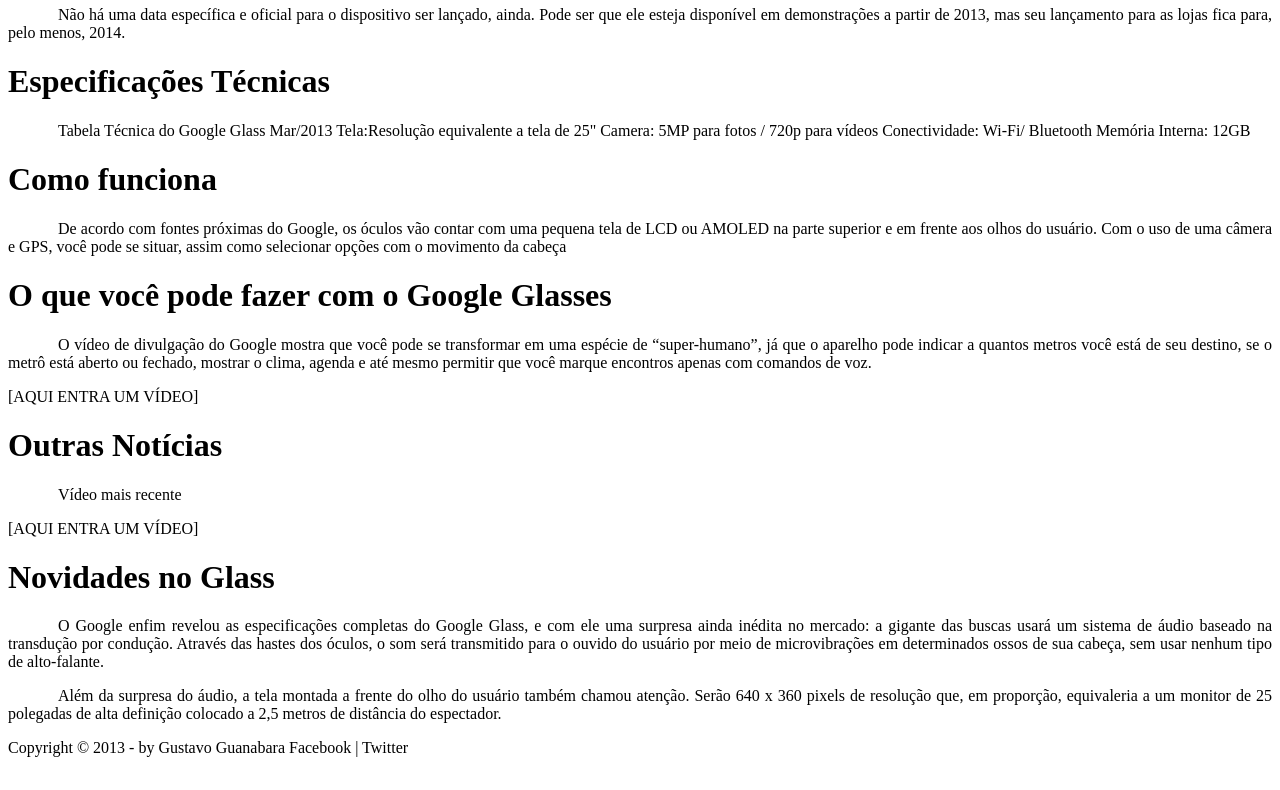
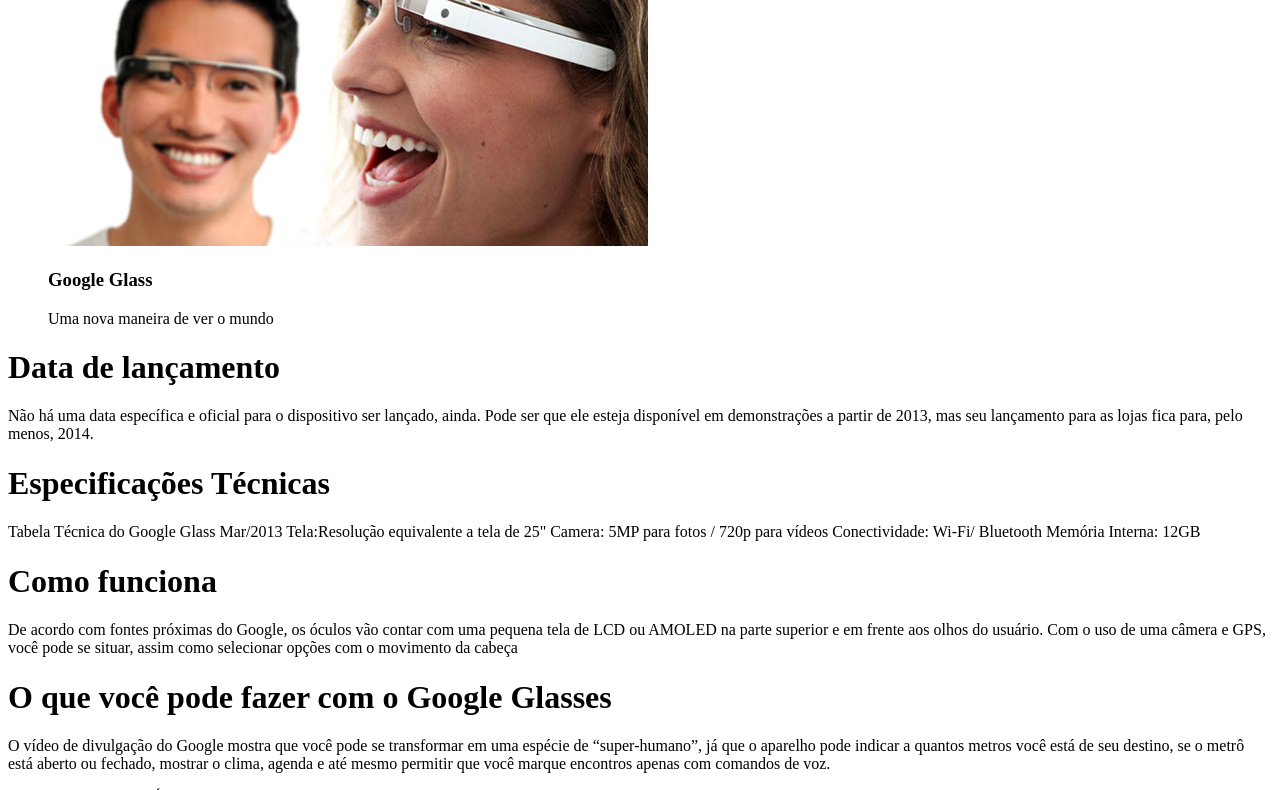
Before and after one commit to Tiagoksio/estudandoHTML_CSS_JS, a plain HTML site: page index.html in a window 1280 px wide. Shown: the part 654-1444 px from the top of the page. Before the commit the page ends 1419 px from the top, so only its background shows below. Drawn offline with Linux system fonts and the light colour scheme.

Commit message:
index estruturado

```diff
--- a/index.html
+++ b/index.html
@@ -5,12 +5,7 @@
     <meta http-equiv="X-UA-Compatible" content="IE=edge">
     <meta name="viewport" content="width=device-width, initial-scale=1.0">
     <title>Tudo sobre Google Glass</title>
-    <style>
-        p {
-            text-align: justify;
-            text-indent: 50px;
-        }
-    </style>
+    <link rel="stylesheet" type="text/css" href="_css/estilo.css">
 </head>
 <body>
 <div id="interface">
@@ -34,9 +29,15 @@
 
 <h2>O que é</h2>
 <p>O Google Glass é um acessório em forma de óculos que possibilita a interação dos usuários com diversos conteúdos em realidade aumentada. Também chamado de Project Glass, o eletrônico é capaz de tirar fotos a partir de comandos de voz, enviar mensagens instantâneas e realizar vídeoconferências. Seu lançamento está previsto para 2014, e seu preço deve ser de US$ 1,5 mil. Atualmente o Google Glass encontra-se em fase de testes e já possui um vídeo totalmente gravado com o dispositivo. Além disso, a companhia de buscas registrou novas patentes anti-furto e de desbloqueio de tela para o acessório.</p>
-
-[AQUI ENTRA UMA FOTO]
-
+<figure class="foto-legenda">
+    <img src="_imagens/glass-quadro-homem-mulher.jpg" alt="Mulher e Homem utilizando o glass">
+    <figcaption>
+        <h3>
+            Google Glass
+        </h3>
+        <p>Uma nova maneira de ver o mundo</p>
+    </figcaption>
+</figure>
 <h1>Data de lançamento</h1>
 <p>Não há uma data específica e oficial para o dispositivo ser lançado, ainda. Pode ser que ele esteja disponível em demonstrações a partir de 2013, mas seu lançamento para as lojas fica para, pelo menos, 2014.</p>
 
```
